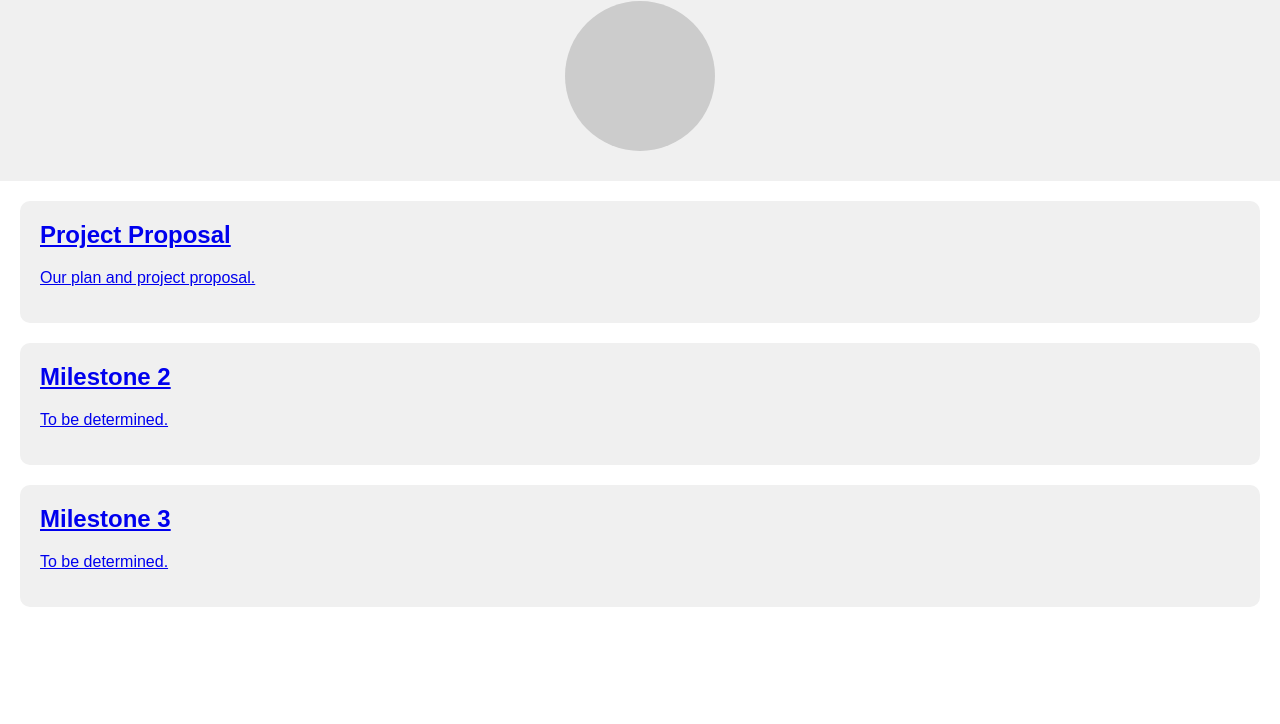
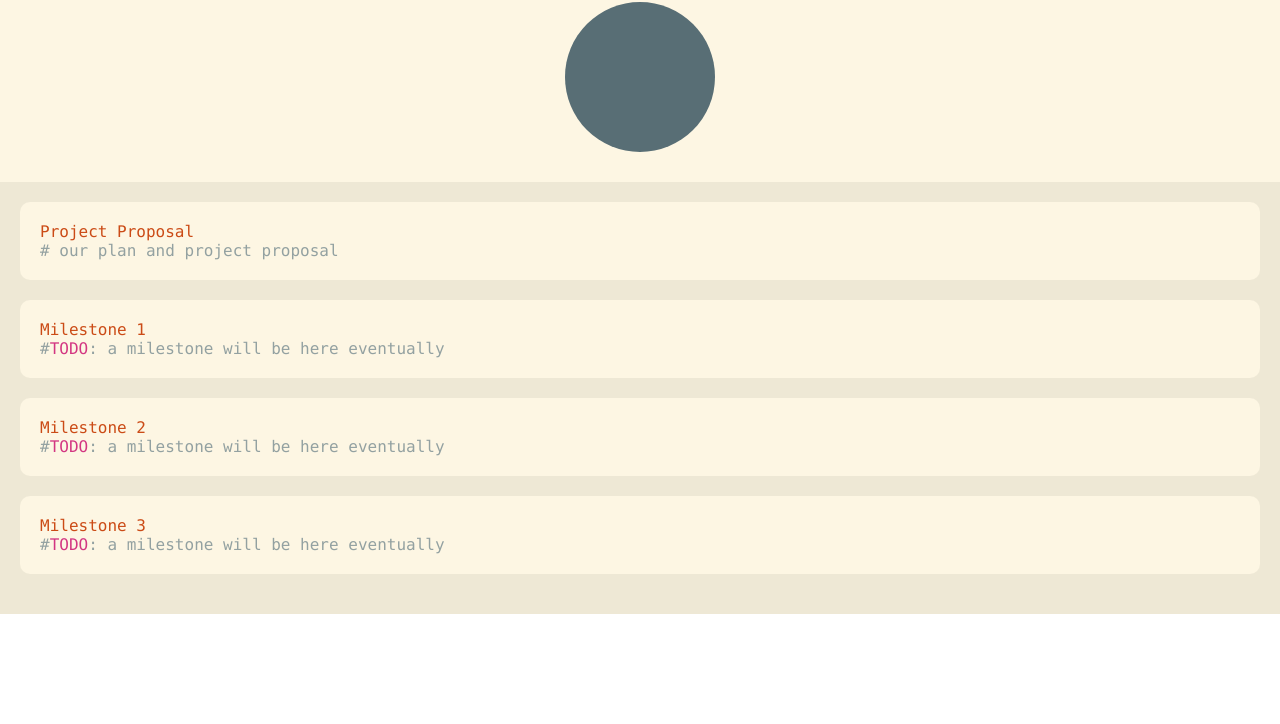
Before and after one commit to tygutowski/garbage-collection, a website: page public/index.html in a window 1280 px wide. Shown: the part 76-800 px from the top of the page. Drawn offline with Linux system fonts and the light colour scheme.

Commit message:
color palette

```diff
--- /dev/null
+++ b/package.json
@@ -0,0 +1,6 @@
+{
+  "dependencies": {
+    "express": "^4.18.2",
+    "path": "^0.12.7"
+  }
+}
--- a/public/index.html
+++ b/public/index.html
@@ -17,11 +17,21 @@
     <main>
 
         <div class="panel">
+            <a href="projectproposal.html">
+                <div class="panel-content">
+                    <div class="title">Project Proposal</div>
+                    <div class="panel-image"></div>
+                    <div class="comment"># our plan and project proposal</div>
+                </div>
+            </a>
+        </div>
+
+        <div class="panel">
             <a href="milestone1.html">
                 <div class="panel-content">
-                    <h2>Project Proposal</h2>
+                    <div class="title">Milestone 1</div>
                     <div class="panel-image"></div>
-                    <p>Our plan and project proposal.</p>
+                    <div class="comment">#</div><div class="todo">TODO</div><div class="comment">: a milestone will be here eventually</div>
                 </div>
             </a>
         </div>
@@ -29,9 +39,9 @@
         <div class="panel">
             <a href="milestone2.html">
                 <div class="panel-content">
-                    <h2>Milestone 2</h2>
+                    <div class="title">Milestone 2</div>
                     <div class="panel-image"></div>
-                    <p>To be determined.</p>
+                    <div class="comment">#</div><div class="todo">TODO</div><div class="comment">: a milestone will be here eventually</div>
                 </div>
             </a>
         </div>
@@ -39,9 +49,9 @@
         <div class="panel">
             <a href="milestone3.html">
                 <div class="panel-content">
-                    <h2>Milestone 3</h2>
+                    <div class="title">Milestone 3</div>
                     <div class="panel-image"></div>
-                    <p>To be determined.</p>
+                    <div class="comment">#</div><div class="todo">TODO</div><div class="comment">: a milestone will be here eventually</div>
                 </div>
             </a>
         </div>
--- a/public/styles.css
+++ b/public/styles.css
@@ -1,11 +1,18 @@
 /* styles.css */
+
+@font-face {
+    font-family: 'Deja Vu Sans Mono';
+    src: url('fonts/DejaVuSansMono.woff') format('woff');
+}
+
 body {
+    color: #586e75 ;
     margin: 0;
-    font-family: Arial, sans-serif;
+    font-family: 'Deja Vu Sans Mono', sans-serif;
 }
 
 header {
-    background-color: #f0f0f0;
+    background-color: #fdf6e3    ;
     text-align: center;
     padding: 30px 0;
 }
@@ -23,17 +30,18 @@ h1 {
 .profile-image {
     width: 150px;
     height: 150px;
-    background-color: #ccc; /* Replace with your circular image */
+    background-color: #586e75;  /* Replace with your circular image */
     border-radius: 50%;
     margin-top: 10px;
 }
 
 main {
+    background-color: #eee8d5;
     padding: 20px;
 }
 
 .panel {
-    background-color: #f0f0f0;
+    background-color: #fdf6e3;
     border-radius: 10px;
     padding: 20px;
     margin-bottom: 20px;
@@ -41,14 +49,27 @@ main {
 }
 
 .panel:hover {
-    transform: scale(1.05);
-    color: #272f37;
+    transform: scale(1.02);
 }
 
 .panel-content {
     cursor: pointer;
 }
 
-h2 {
+.todo {
+    display: inline-block;
     margin-top: 0;
+    color: #d33682;
 }
+
+.comment {
+    display: inline-block;
+    margin-top: 0;
+    color: #93a1a1;
+}
+
+.title {
+    display: inline-block;
+    margin-top: 0;
+    color: #cb4b16;
+}
--- a/server.js
+++ b/server.js
@@ -1,7 +1,5 @@
 const express = require('express');
 const path = require('path');
-const { createCanvas } = require('canvas');
-const { createNoise2D } = require('simplex-noise');
 
 const app = express();
 const PORT = 3000;
```
Also changed, not shown: 1 other file.
